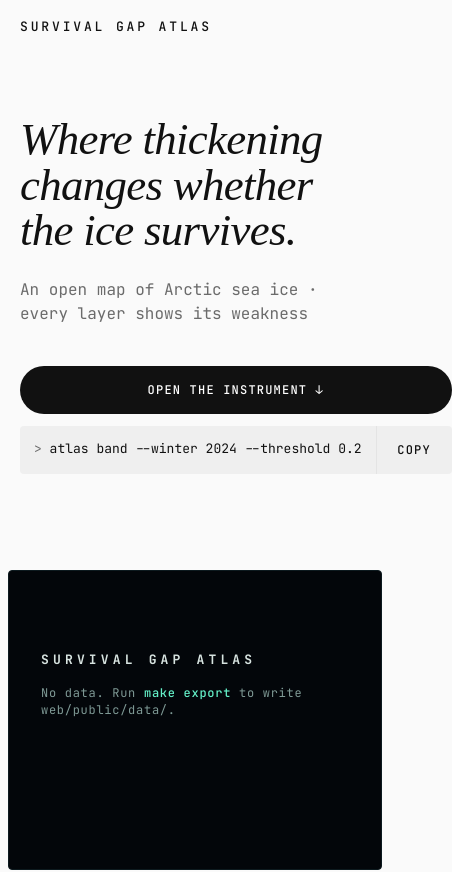
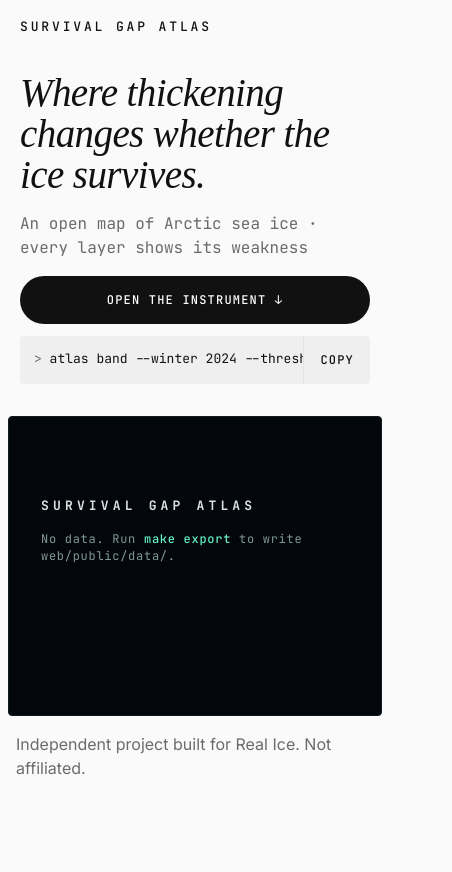
Before and after one commit to ravjothbrar/real_ice, a website built with Vite: page web/index.html in a window 390 px wide. Shown: the top 872 px of the page, 452 px wide, since content can reach past the window. Built offline with nearby package versions, Linux system fonts and the light colour scheme; files whose address does not match are found by name.

Commit message:
Slim hero: one-line statement across the page, subtitle and actions on one row; fix mobile overflow
Co-Authored-By: Claude Opus 5.5 <noreply@anthropic.com>
Claude-Session: https://claude.ai/code/session_01QJXv4bJ5bHXVYWzA2mFamV

```diff
--- a/web/src/page.ts
+++ b/web/src/page.ts
@@ -24,10 +24,12 @@ export function heroHTML(a: Atlas | null): string {
   </nav>
   <section class="hero" id="top">
     <h1 class="statement">Where thickening changes whether the ice survives.</h1>
+    <div class="hero-row">
     <p class="mono-sub">An open map of Arctic sea ice${a ? ` · ${fmtInt(a.n)} cells of 25 km` : ''}${range ? ` · <span class="nw">winters ${range}</span>` : ''} · every layer shows its weakness</p>
     <div class="hero-actions">
       <a class="pill" href="#instrument">OPEN THE INSTRUMENT ↓</a>
       ${cmdBlock([CLI[0]], 'cmd-hero')}
+    </div>
     </div>
   </section>`;
 }
--- a/web/src/style.css
+++ b/web/src/style.css
@@ -57,15 +57,16 @@ button { font: inherit; color: inherit; }
 .navlinks a { text-decoration: none; color: var(--pg-text); letter-spacing: 0.02em; }
 .navlinks a:hover { text-decoration: underline; text-underline-offset: 4px; }
 
-.hero { padding: 80px var(--gut) 104px; max-width: 1280px; }
+.hero { padding: 28px var(--gut) 40px; }
 .statement {
   font-family: var(--serif); font-style: italic; font-weight: 400;
-  font-size: clamp(44px, 6.2vw, 88px); line-height: 1.02; letter-spacing: -0.015em;
-  margin: 0; max-width: 15ch; color: var(--pg-text);
+  font-size: clamp(30px, 4.35vw, 76px); line-height: 1.05; letter-spacing: -0.015em;
+  margin: 0; white-space: nowrap; color: var(--pg-text);
 }
 .nw { white-space: nowrap; }
-.mono-sub { font: 400 16px/1.5 var(--mono); color: var(--pg-muted); margin: 32px 0 0; max-width: 72ch; }
-.hero-actions { display: flex; flex-wrap: wrap; gap: 12px; align-items: stretch; margin-top: 40px; }
+.hero-row { display: flex; flex-wrap: wrap; align-items: center; justify-content: space-between; gap: 16px 32px; margin-top: 20px; }
+.mono-sub { font: 400 14px/1.5 var(--mono); color: var(--pg-muted); margin: 0; max-width: 48ch; flex: 1 1 320px; }
+.hero-actions { display: flex; flex-wrap: wrap; gap: 12px; align-items: stretch; }
 .pill {
   display: inline-flex; align-items: center; height: 48px; padding: 0 24px;
   background: #111; color: #fff; border-radius: 999px; text-decoration: none;
@@ -387,9 +388,16 @@ input[type='range']::-moz-range-thumb { width: 12px; height: 12px; background: v
   body { font-size: 17px; }
   .topnav { padding: 20px var(--gut); flex-wrap: wrap; }
   .navlinks { display: none; }
-  .hero { padding: 64px var(--gut) 96px; }
-  .statement { font-size: clamp(40px, 11.5vw, 56px); }
-  .mono-sub { font-size: 16px; margin-top: 24px; }
+  .hero { padding: 20px var(--gut) 32px; }
+  .statement { font-size: clamp(34px, 10vw, 48px); white-space: normal; }
+  .hero-row { margin-top: 16px; flex-direction: column; align-items: stretch; }
+  .hero-row > * { min-width: 0; max-width: 100%; flex: none; }
+  .hero-actions { width: 100%; min-width: 0; }
+  .hero-actions > * { min-width: 0; max-width: 100%; }
+  table.spec { table-layout: fixed; width: 100%; }
+  table.spec td, table.spec th { overflow-wrap: anywhere; }
+  .cmd-hero .copy { min-width: 64px; }
+  .mono-sub { font-size: 16px; }
   .hero-actions { flex-direction: column; align-items: stretch; }
   .pill { justify-content: center; }
   .cmd-hero { min-width: 0; }
@@ -401,7 +409,8 @@ input[type='range']::-moz-range-thumb { width: 12px; height: 12px; background: v
   .mcard { min-height: 0; gap: 24px; padding: 24px; }
   .dark-statement { margin-top: 112px; padding: 96px var(--gut); }
   .hyphens { font-size: 20px; }
-  .spec-grid { grid-template-columns: 1fr; gap: 32px; }
+  .spec-grid { grid-template-columns: minmax(0, 1fr); gap: 32px; }
+  .spec-grid > * { min-width: 0; }
   .spec th { width: 110px; }
   .ev-frame { padding: 18px 14px; }
   .ev-row { grid-template-columns: 1fr 52px; grid-template-rows: auto 10px; height: auto; padding: 6px 0; row-gap: 4px; }
@@ -414,7 +423,7 @@ input[type='range']::-moz-range-thumb { width: 12px; height: 12px; background: v
   .ih-right { justify-content: flex-start; }
   .ih-row2 { padding-top: 0; }
   .wm-sub { display: none; }
-  .regions { display: flex; overflow-x: auto; width: 100%; scrollbar-width: none; gap: 4px; padding-bottom: 2px; }
+  .regions { display: flex; overflow-x: auto; width: 100%; min-width: 0; max-width: calc(100vw - 48px); scrollbar-width: none; gap: 4px; padding-bottom: 2px; }
   .regions::-webkit-scrollbar { display: none; }
   .rtab, .btn, .wbtn { height: 44px; flex: 0 0 auto; }
   .chips { width: 100%; }
@@ -450,3 +459,4 @@ input[type='range']::-moz-range-thumb { width: 12px; height: 12px; background: v
   .sq { width: 44px; height: 44px; }
   .rtab, .btn, .wbtn, .lrow { min-height: 44px; }
 }
+.credits a, .credits li, .credits p { overflow-wrap: anywhere; }
```
